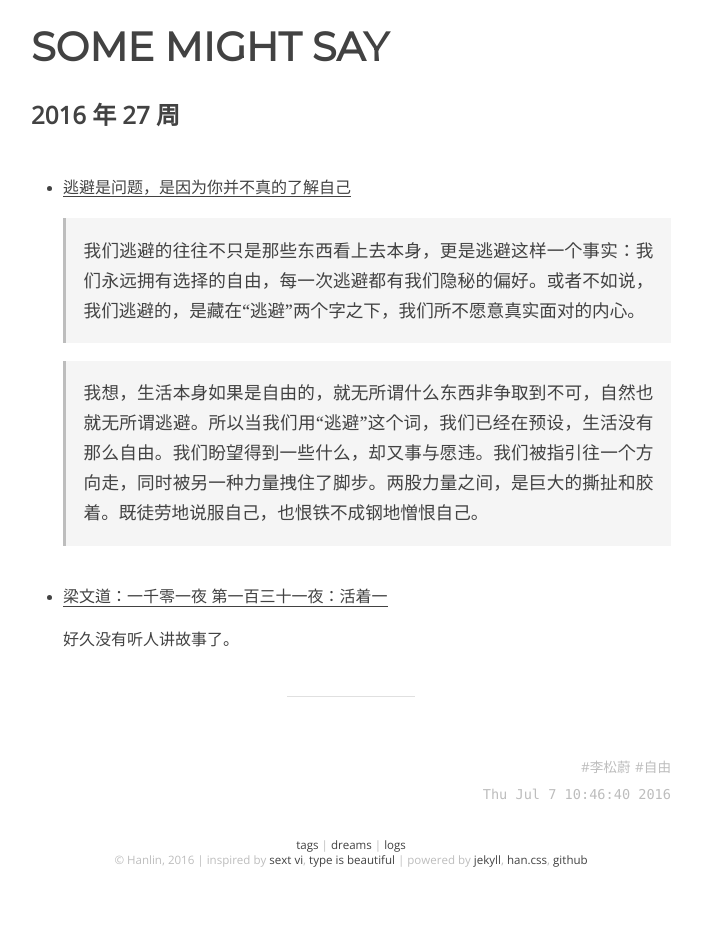
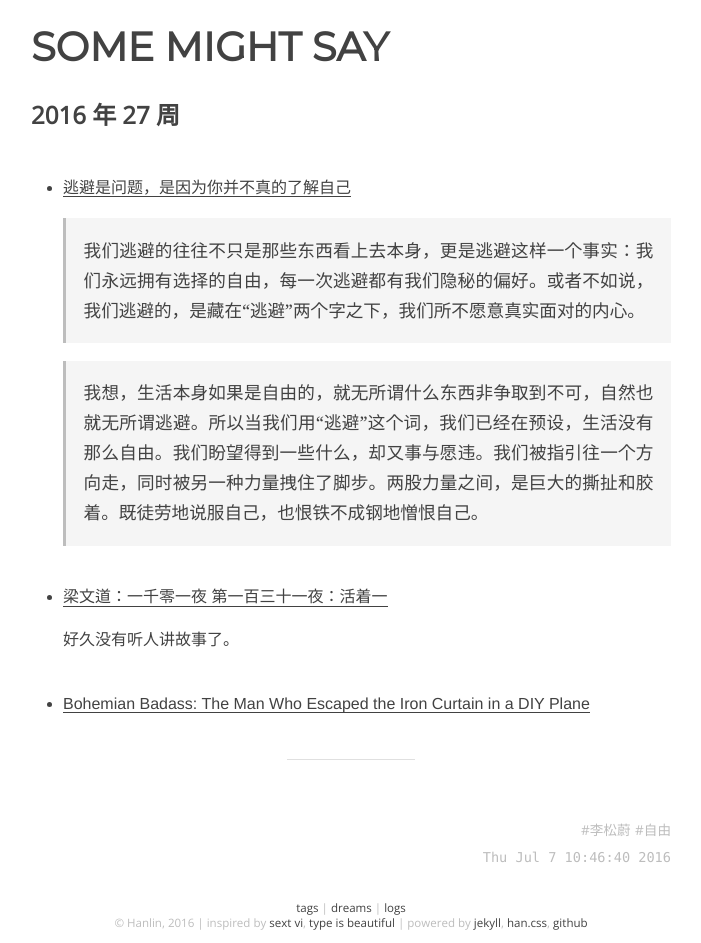
Before and after one commit to onion7878/word, a Jekyll site: the page built from _posts/logs/2016-04-11-27.md, in a window 1280 px wide. Shown: the whole page, without its empty margins (289-990 px from the left). Built offline with Jekyll 4.4.1, drawn with Linux system fonts in a browser that asks for light colours; before the commit the page ends 900 px from its top, so only the background shows below that.

Commit message:
add new item

```diff
--- a/_posts/logs/2016-04-11-27.md
+++ b/_posts/logs/2016-04-11-27.md
@@ -18,4 +18,6 @@ tags: [李松蔚, 自由]
 
 	好久没有听人讲故事了。
 
+- [Bohemian Badass: The Man Who Escaped the Iron Curtain in a DIY Plane](https://vimeo.com/169747974)
+
 ---
```
